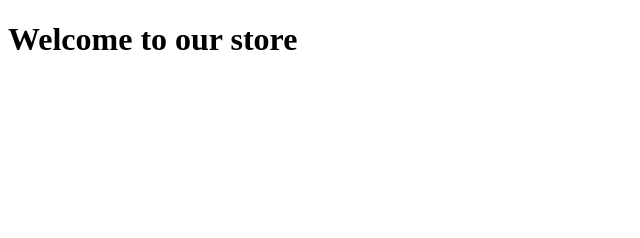
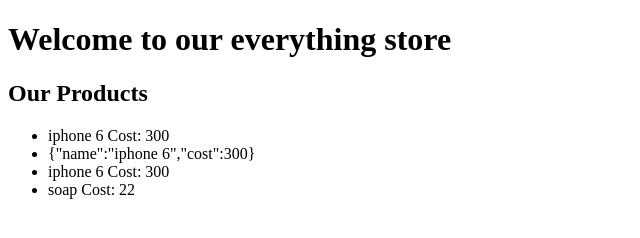
Before and after one commit to CADBOT/angular-frontend, a website: page app/index.html in a window 1280 px wide. Shown: the whole page, without its empty margins (0-640 px from the left). Drawn offline with nearby package versions, Linux system fonts and the light colour scheme.

Commit message:
finish lesson 2

```diff
--- a/app/index.html
+++ b/app/index.html
@@ -6,6 +6,43 @@
   <script src='js/controllers.js'></script>
 </head>
 <body>
-  <h1>Welcome to our {{'store'}} </h1>
+  <!-- Can initial variables in templates (not advised in most cases)
+       This is to showcase how one can do lots in angular without even
+       touching javascript, if they so desired
+  -->
+  <h1 ng-init='store = "everything store"'>Welcome to our {{store}} </h1>
+  <!-- Demonstrate how you can assign more than simple strings in ng-init -->
+  <div ng-init='products = [{name: "iphone 6", cost: 300}, {name: "soap", cost: 2}]'>
+    <h2> Our Products </h2>
+    <ul>
+      <li>
+        {{products[0].name}} Cost: {{products[0].cost}}
+      </li>
+      <!-- Alternatively, This can also be done with ng-bind instead of {{}}
+           but will only allow a simple insertion, and no templating
+      -->
+      <li ng-bind=products[0]>
+      </li>
+      <!-- However, there is an ng-bind-temmplate as well -->
+      <li ng-bind-template='{{products[0].name}} Cost: {{products[0].cost}}'>
+      </li>
+      <!-- Dicuss why are three different ways to do this, and how if the script
+           tags are in the body instead of head with {{}} it can lead to "flashing"
+      -->
+
+      <!-- {{}} Are Angular expressions. Mostly smiliar to javascript expressions
+           but more forgiving(no ref or type errors with nulls), as well as
+           more limited(no control flow statements or function declarations)
+      -->
+      <li>
+        {{products[1].name}} Cost: {{products[1].cost + 20}}
+      </li>
+    </ul>
+  </div>
+  <!-- Lab
+    Give 10-15 minutes for students to create there own store app. It should have 3
+    products and be done purely with ng-init, ng-bind and ng-bind-template
+    Students should also experiment with evaluating Angular Expressions
+  -->
 </body>
 </html>
```
